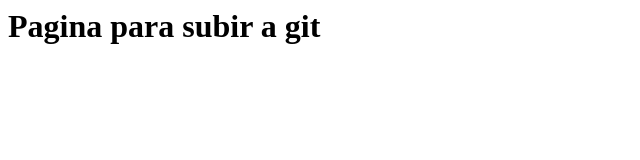
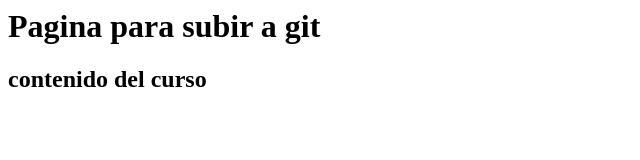
Before and after one commit to alejandrozapata73/subiendohtml, a plain HTML site: page index.html in a window 1280 px wide. Shown: the whole page, without its empty margins (0-640 px from the left). Drawn offline with Linux system fonts and the light colour scheme.

Commit message:
modificando index

```diff
--- a/index.html
+++ b/index.html
@@ -10,7 +10,7 @@
 
     <h1>Pagina para subir a git</h1>
 
-
+    <h2>contenido del curso</h2>
 
 </body>
 
```
